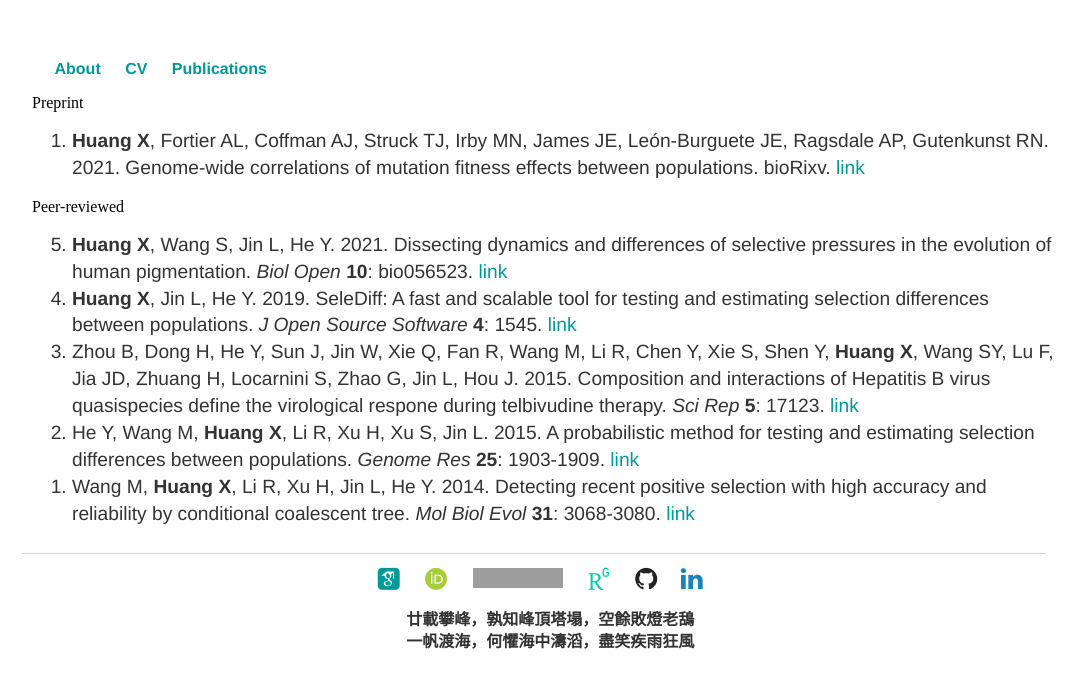
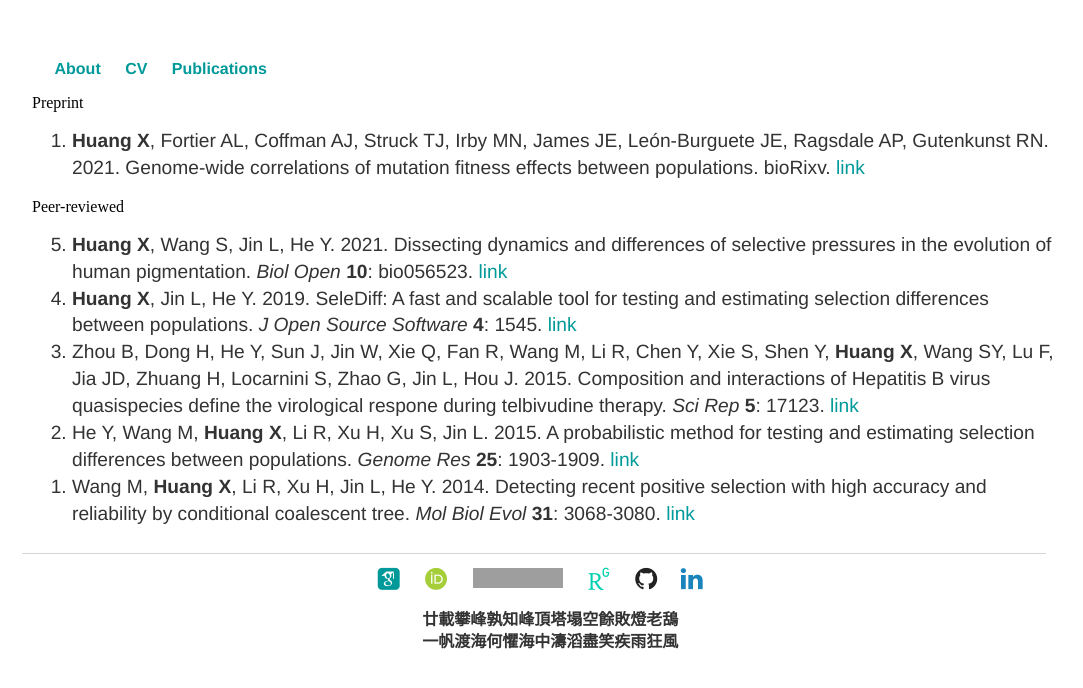
Before and after one commit to xin-huang/xin-huang.github.io, a Jekyll site: the page built from publications/index.html, in a window 1280 px wide. Shown: the top 688 px of the page, without its empty margins (106-1189 px from the left). Built offline with Jekyll 4.4.1, drawn with Linux system fonts in a browser that asks for light colours; some web fonts are replaced; comment, search, counter and statistics services are not loaded; grey boxes are pictures that could not be loaded.

Commit message:
20210211 Update

```diff
--- a/_layouts/default.html
+++ b/_layouts/default.html
@@ -64,7 +64,7 @@
             <!-- <p class="poem">談風月，評聖愚，撫劍笑公輸。<br>巧奪班門明夜火，鋒海照寒軀。</p> -->
             <!-- <p class="poem">鏽劍何在？盛名何來？ <br>全作腐骨鑄屍骸，千年難成盡無奈。<br>寧拋冠，望興嘆，百感傷懷，廢字成哀。</p> -->
             <!-- <p class="poem">家富人寧，終有個，家亡人散各奔騰。<br>枉費了意懸懸半世心，好一似盪悠悠三更夢。<br>忽喇喇似大廈傾，昏慘慘似燈將盡。<br>呀！一場歡喜忽悲辛。嘆人世，終難定！</p> -->
-            <p class="poem" style="text-align: center">廿載攀峰，孰知峰頂塔塌，空餘敗燈老鴰<br>一帆渡海，何懼海中濤滔，盡笑疾雨狂風</p>
+            <p class="poem" style="text-align: center">廿載攀峰孰知峰頂塔塌空餘敗燈老鴰<br>一帆渡海何懼海中濤滔盡笑疾雨狂風</p>
         </ul>
     </footer>
     {% include analytics.html %}
```
